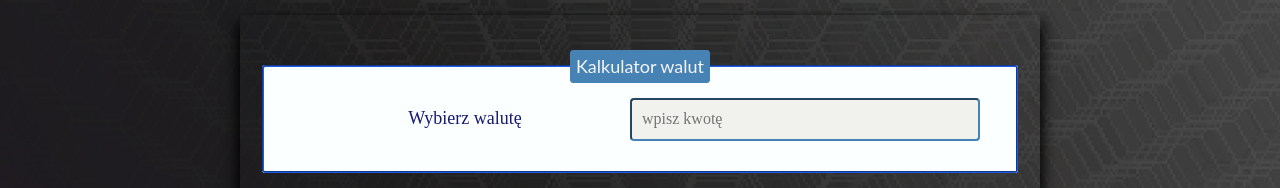
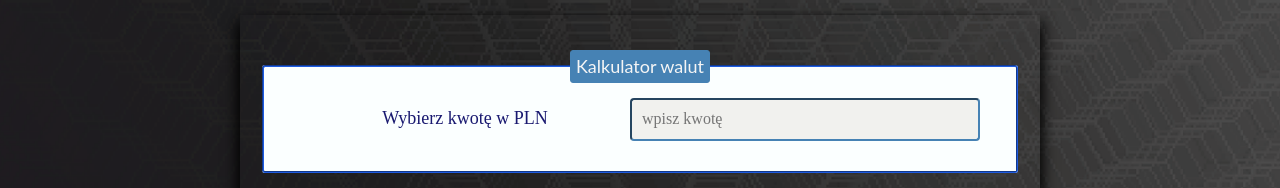
Before and after one commit to DawidStachowiak/currency-converter-react, a React (Create React App) app: page / in a window 1280 px wide. Shown: the top 188 px of the page. Built offline with nearby package versions, Linux system fonts and the light colour scheme.

Commit message:
change form label descripption

```diff
--- a/src/Form/index.js
+++ b/src/Form/index.js
@@ -15,7 +15,7 @@ const Form = ({ currencies, calculateResult }) => {
       <fieldset className="form__fieldset">
         <legend>Kalkulator walut</legend>
 
-        <label className="form__label">Wybierz walutę</label>
+        <label className="form__label">Wybierz kwotę w PLN</label>
 
         <input
           className="form__input"
```
